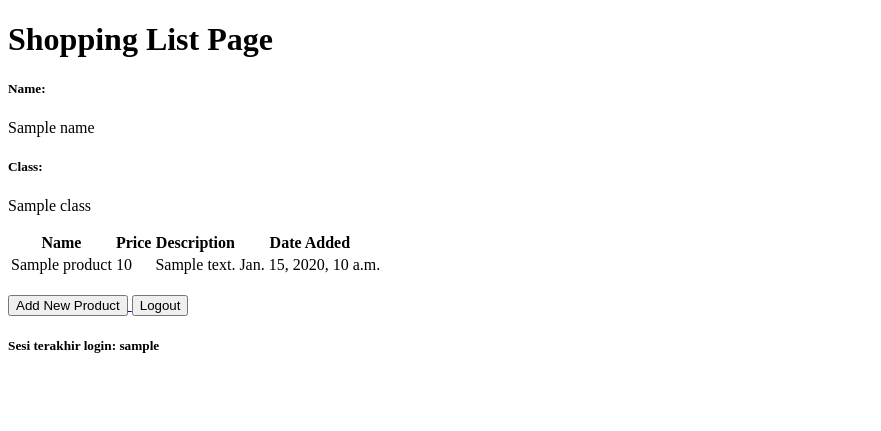
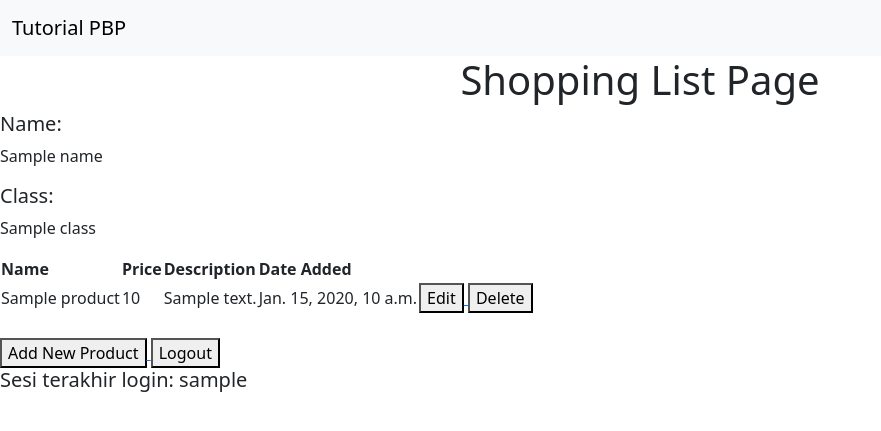
Before and after one commit to rapunzzz/shopping-list, a Django app: template main/templates/main.html in a window 1280 px wide. Shown: the top 431 px of the page, without its empty margins (0-881 px from the left). Run offline with Django 4.2, Linux system fonts and the light colour scheme; the template is opened without the code that fills it: most values are stand-ins (such as "Sample title", 1, 10 or a date in 2020).

Commit message:
Tutorial 4 Selesai

```diff
--- a/main/templates/main.html
+++ b/main/templates/main.html
@@ -1,7 +1,21 @@
 {% extends 'base.html' %}
 
 {% block content %}
-    <h1>Shopping List Page</h1>
+    <nav class="navbar navbar-expand-lg bg-body-tertiary">
+    <div class="container-fluid">
+        <a class="navbar-brand" href="#">Tutorial PBP</a>
+        <button class="navbar-toggler" type="button" data-bs-toggle="collapse" data-bs-target="#navbarNav" aria-controls="navbarNav" aria-expanded="false" aria-label="Toggle navigation">
+        <span class="navbar-toggler-icon"></span>
+        </button>
+    </div>
+    </nav>
+    <div class="container text-center">
+        <div class="row align-items-start">
+            <div class="col">
+                <h1>Shopping List Page</h1>
+            </div>
+        </div>
+    </div>
 
     <h5>Name:</h5>
     <p>{{name}}</p>
@@ -24,6 +38,18 @@
                 <td>{{product.price}}</td>
                 <td>{{product.description}}</td>
                 <td>{{product.date_added}}</td>
+                <td>
+                    <a href="{% url 'main:edit_product' product.pk %}">
+                        <button>
+                            Edit
+                        </button>
+                    </a>
+                     <a href="{% url 'main:delete_product' product.pk %}">
+                        <button>
+                            Delete
+                        </button>
+                    </a>
+                </td>
             </tr>
         {% endfor %}
     </table>
--- a/main/urls.py
+++ b/main/urls.py
@@ -1,6 +1,6 @@
 from django.urls import path
 from main.views import show_main
-from main.views import show_main, create_product, show_xml, show_json, show_xml_by_id, show_json_by_id,register,login_user, logout_user
+from main.views import show_main, create_product, show_xml, show_json, show_xml_by_id, show_json_by_id,register,login_user, logout_user, edit_product, delete_product
 
 app_name = 'main'
 
@@ -14,5 +14,8 @@
     path('register/', register, name='register'),
     path('login/', login_user, name='login'),
     path('logout/', logout_user, name='logout'),
+    path('edit-product/<int:id>', edit_product, name='edit_product'),
+    path('delete/<int:id>', delete_product, name='delete_product'), # sesuaikan dengan nama fungsi yang dibuat
+
 
 ]
--- a/templates/base.html
+++ b/templates/base.html
@@ -2,13 +2,17 @@
 <!DOCTYPE html>
 <html lang="en">
     <head>
+        {% block meta %}
         <meta charset="UTF-8" />
         <meta
             name="viewport"
             content="width=device-width, initial-scale=1.0"
         />
-        {% block meta %}
         {% endblock meta %}
+        <link href="https://cdn.jsdelivr.net/npm/bootstrap@5.3.2/dist/css/bootstrap.min.css" rel="stylesheet" integrity="sha384-T3c6CoIi6uLrA9TneNEoa7RxnatzjcDSCmG1MXxSR1GAsXEV/Dwwykc2MPK8M2HN" crossorigin="anonymous">
+        <script src="https://code.jquery.com/jquery-3.6.0.min.js" integrity="sha384-KyZXEAg3QhqLMpG8r+J4jsl5c9zdLKaUk5Ae5f5b1bw6AUn5f5v8FZJoMxm6f5cH1" crossorigin="anonymous"></script>
+        <script src="https://cdn.jsdelivr.net/npm/@popperjs/core@2.11.8/dist/umd/popper.min.js" integrity="sha384-I7E8VVD/ismYTF4hNIPjVp/Zjvgyol6VFvRkX/vR+Vc4jQkC+hVqc2pM8ODewa9r" crossorigin="anonymous"></script>
+        <script src="https://cdn.jsdelivr.net/npm/bootstrap@5.3.2/dist/js/bootstrap.min.js" integrity="sha384-BBtl+eGJRgqQAUMxJ7pMwbEyER4l1g+O15P+16Ep7Q9Q+zqX6gSbd85u4mG4QzX+" crossorigin="anonymous"></script>
     </head>
 
     <body>
```
Also changed, not shown: main/templates/edit_product.html (added, +22 -0 lines), main/views.py (+23 -0 lines), db.sqlite3.
